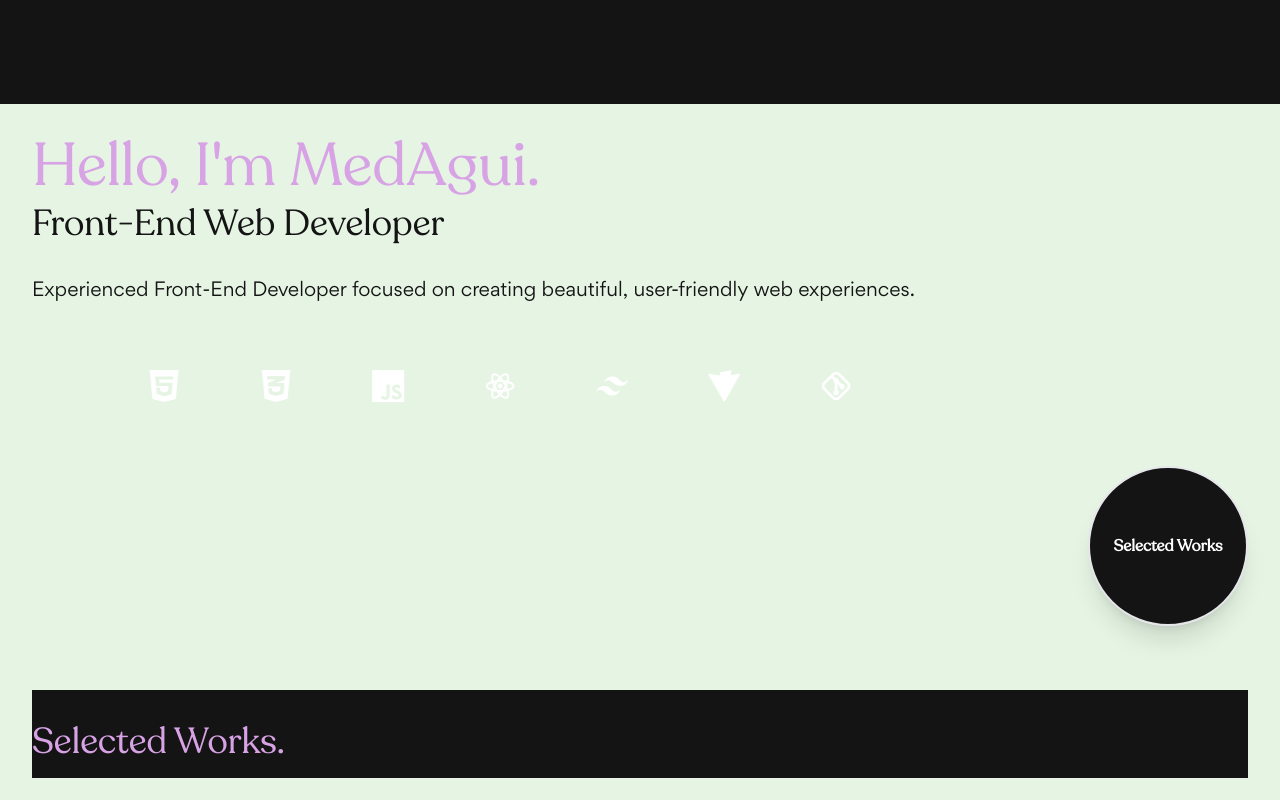
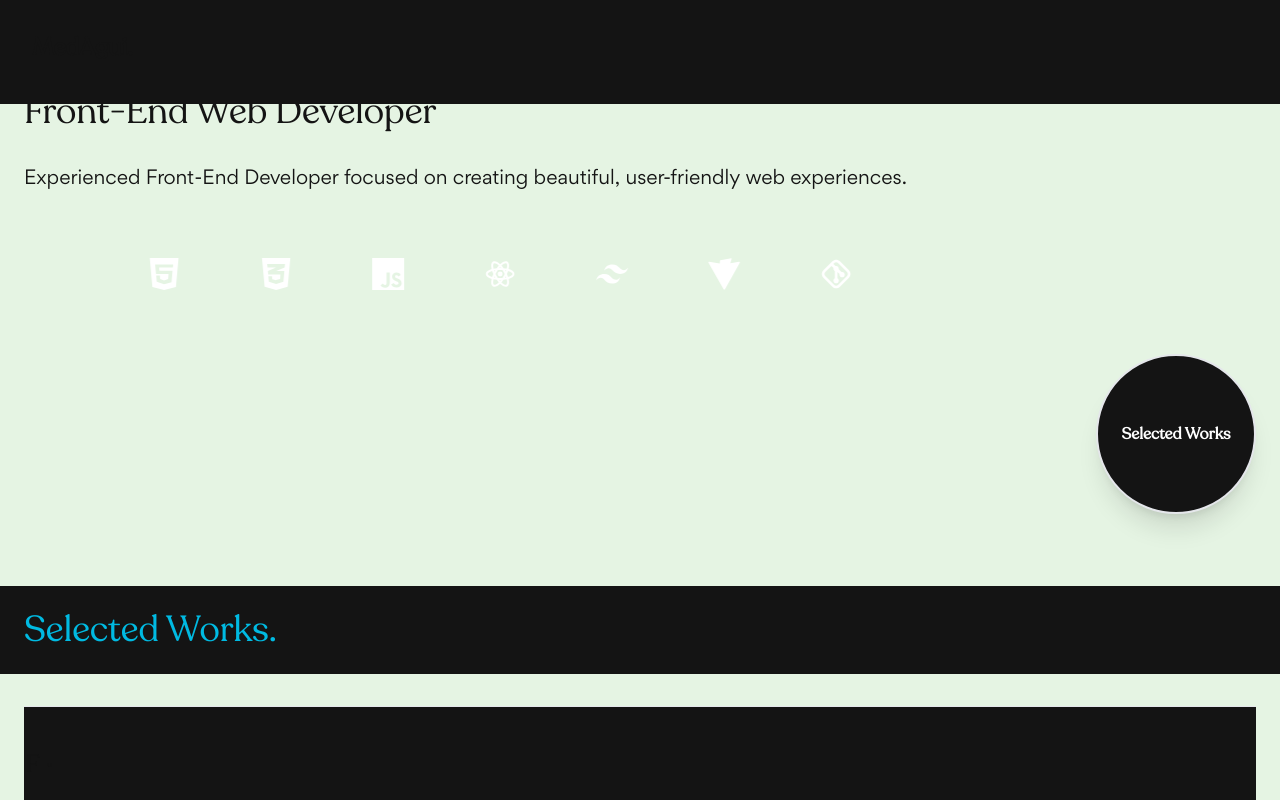
Before and after one commit to medagui1/itsmedagui, a React (Vite) app: page / in a window 1280 px wide. Shown: the top 800 px of the page. Built offline with nearby package versions, Linux system fonts and the light colour scheme; grey boxes are pictures that could not be loaded.

Commit message:
improving the spacing

```diff
--- a/src/assets/sections/Hero.jsx
+++ b/src/assets/sections/Hero.jsx
@@ -1,14 +1,14 @@
-import React, { useEffect, useRef } from "react";
+import { useRef } from "react";
 import LogoCarousel from "../components/LogoCarousel";
 import MagneticButton from "../components/MagneticButton";
 import gsap from "gsap";
 import { useGSAP } from "@gsap/react";
 import { splitTextIntoSpans } from "../utilities/splitTextIntoSpans";
 
-const Hero = () => {
+const Hero = ({headerHeight}) => {
   const textRef = useRef(null);
 
-  useEffect(() => {
+  useGSAP(() => {
     const tl = gsap.timeline();
 
     // Split text into spans
@@ -51,7 +51,6 @@ const Hero = () => {
         duration: 0.4,
         stagger: 0.1,
       }
-      // "<" // Ensure this animation starts at the same time as the previous one
     );
     tl.fromTo(
       ".container",
@@ -79,33 +78,24 @@ const Hero = () => {
         opacity: 1,
         scale: 1,
         duration : 0.4,
-        // scrollTrigger: {
-        //   trigger: ".bounce",
-        //   markers: true,
-        //   start: "top 90%",
-        //   end : 'top 70%'
-        // },
       }
     );
   }, []);
 
   return (
-    <section className="p-8  mt-[104px]" id="hero">
-      <h1 className="text-6xl title text-text_primary overflow-hidden dark:bg-black_primary mb-2">
+    <section className={`p-normal`} id="hero" style={{ marginTop : headerHeight }}>
+      <h1 className="text-6xl title text-text_primary overflow-hidden dark:bg-black_primary mb-thinner">
         <span className="inline-block translate-y-[100%] header_title">
           Hello, I'm MedAgui.
         </span>
       </h1>
-      <h1 className="title text-4xl overflow-hidden dark:bg-black_primary">
+      <h2 className="title text-4xl overflow-hidden dark:bg-black_primary">
         <span className="inline-block translate-y-[100%] header_title">
           Front-End Web Developer
         </span>
-      </h1>
-
-      {/* <h1 className="title text-text_primary text-6xl">Hello, I'm MedAgui.</h1>
-      <h2 className="title text-4xl mt-2">Front-End Web Developer</h2> */}
+      </h2>
       <p
-        className="text mt-8 overflow-hidden opacity-0"
+        className="text mt-wide overflow-hidden opacity-0"
         ref={textRef}
         id="hero-text"
       >
@@ -113,17 +103,14 @@ const Hero = () => {
         <span className="title ">beautiful</span>,
         <span className="title"> user-friendly</span> web experiences.
       </p>
-      <div className="container mt-12 flex justify-center items-center overflow-hidden opacity-0">
+      <div className="container mt-widest flex justify-center items-center overflow-hidden opacity-0">
         <LogoCarousel />
       </div>
-      <div className="w-full flex justify-end items-center mt-12">
+      <div className="w-full flex justify-end items-center mt-widest">
         <a href="#projects" className="bounce opacity-0">
           <MagneticButton />
         </a>
       </div>
-      {/* <Blob /> */}
-
-      {/* <AnimatedGradient /> */}
     </section>
   );
 };
--- a/src/assets/sections/Works.jsx
+++ b/src/assets/sections/Works.jsx
@@ -1,10 +1,18 @@
-import React from "react";
 import { projects } from "../constants/links";
 import ProjectCard from "../components/ProjectCard";
 import { useGSAP } from "@gsap/react";
 import gsap from "gsap";
+import { useEffect, useRef, useState } from "react";
 
 const Works = () => {
+  const [titleHeight, setTitleHeight] = useState(0);
+  const titleRef = useRef(null)
+
+  useEffect(() => {
+    const height = titleRef.current.offsetHeight;
+    setTitleHeight(height)
+  }, []);
+
   useGSAP(() => {
     gsap.fromTo(
       ".works_title span",
@@ -30,13 +38,13 @@ const Works = () => {
   // but i will fix them afterwards
 
   return (
-    <section id="projects" className="p-8 relative">
-      <h2 className="title text-4xl text-text_primary overflow-hidden works_title sticky pt-8 pb-4 top-0 z-20 bg-black_primary">
+    <section id="projects" className="mt-widest">
+      <h2  ref={titleRef} className="title text-4xl text-text_primary overflow-hidden works_title sticky z-20 bg-black_primary p-normal top-0">
         <span className="inline-block translate-y-[100%]">Selected Works.</span>
       </h2>
-      <ul className="">
+      <ul className="project_container px-normal relative">
         {projects.slice(0, 3).map((project, index) => (
-          <ProjectCard project={project} key={index} index={index} />
+          <ProjectCard project={project} key={index} index={index} titleHeight={titleHeight} />
         ))}
       </ul>
     </section>
--- a/tailwind.config.js
+++ b/tailwind.config.js
@@ -12,8 +12,15 @@ export default {
       colors: {
         black_primary: "#141414",
         white_primary: "#e5f4e3",
-        text_primary: "#d7a3e5",
+        text_primary: "#00bae2",
       },
+      spacing : {
+        widest : '48px',
+        wide : '32px',
+        normal : '24px',
+        thin : '16px',
+        thinner : '8px'
+      }
     },
   },
   plugins: [],
```
